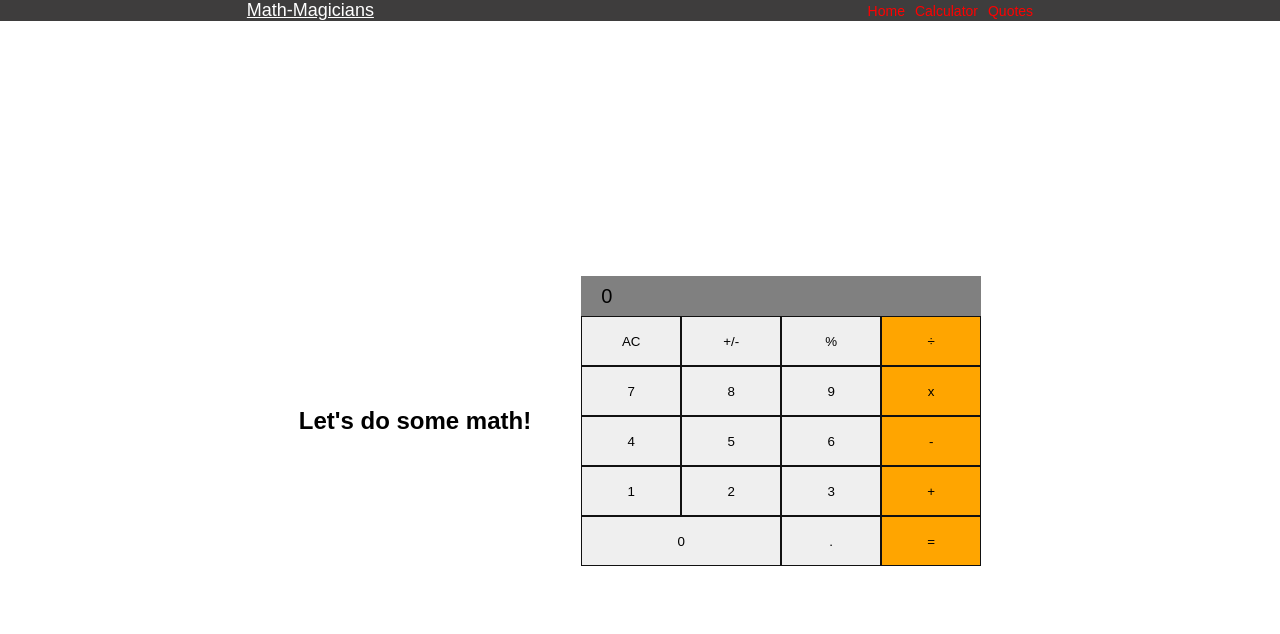
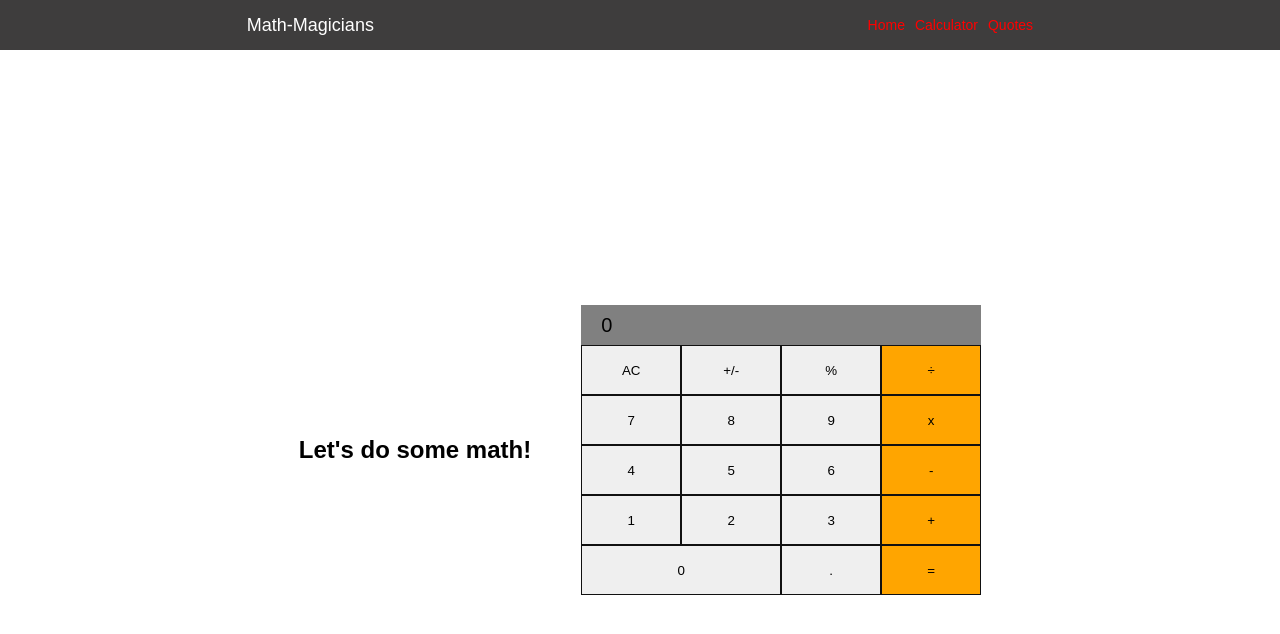
Before and after one commit to kennyegun24/math-magician, a React (Create React App) app: page /calculator in a window 1280 px wide. Shown: the top 634 px of the page. Built offline with nearby package versions, Linux system fonts and the light colour scheme.

Commit message:
Add title of app

```diff
--- a/public/index.html
+++ b/public/index.html
@@ -24,7 +24,7 @@
       work correctly both with client-side routing and a non-root public URL.
       Learn how to configure a non-root public URL by running `npm run build`.
     -->
-    <title>React App</title>
+    <title>Math Magicians</title>
   </head>
   <body>
     <noscript>You need to enable JavaScript to run this app.</noscript>
--- a/src/components/navbar.css
+++ b/src/components/navbar.css
@@ -13,6 +13,7 @@ body {
   justify-content: space-around;
   align-items: center;
   background: rgb(62, 61, 61);
+  height: 50px;
 }
 
 .link {
@@ -24,6 +25,7 @@ body {
 .header {
   font-size: 18px;
   color: #fff;
+  text-decoration: none;
 }
 
 .navDiv {
```
